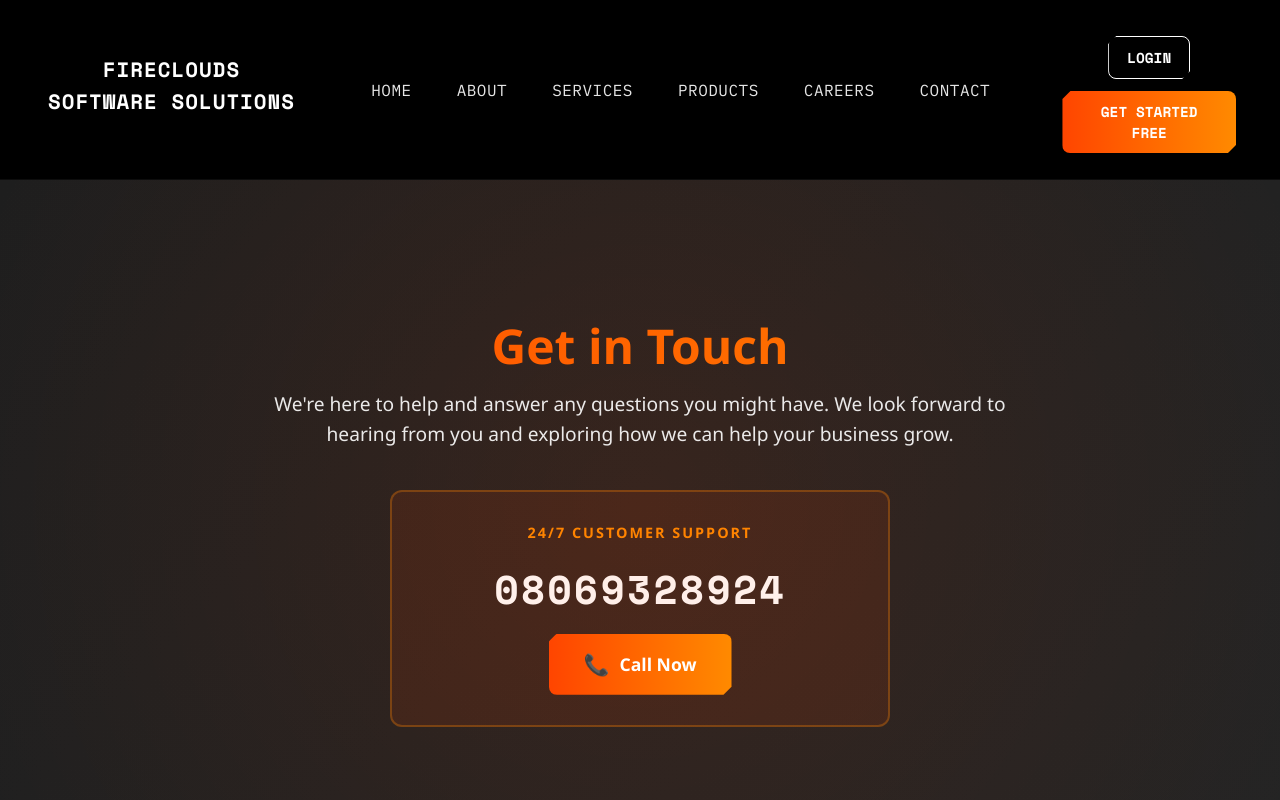
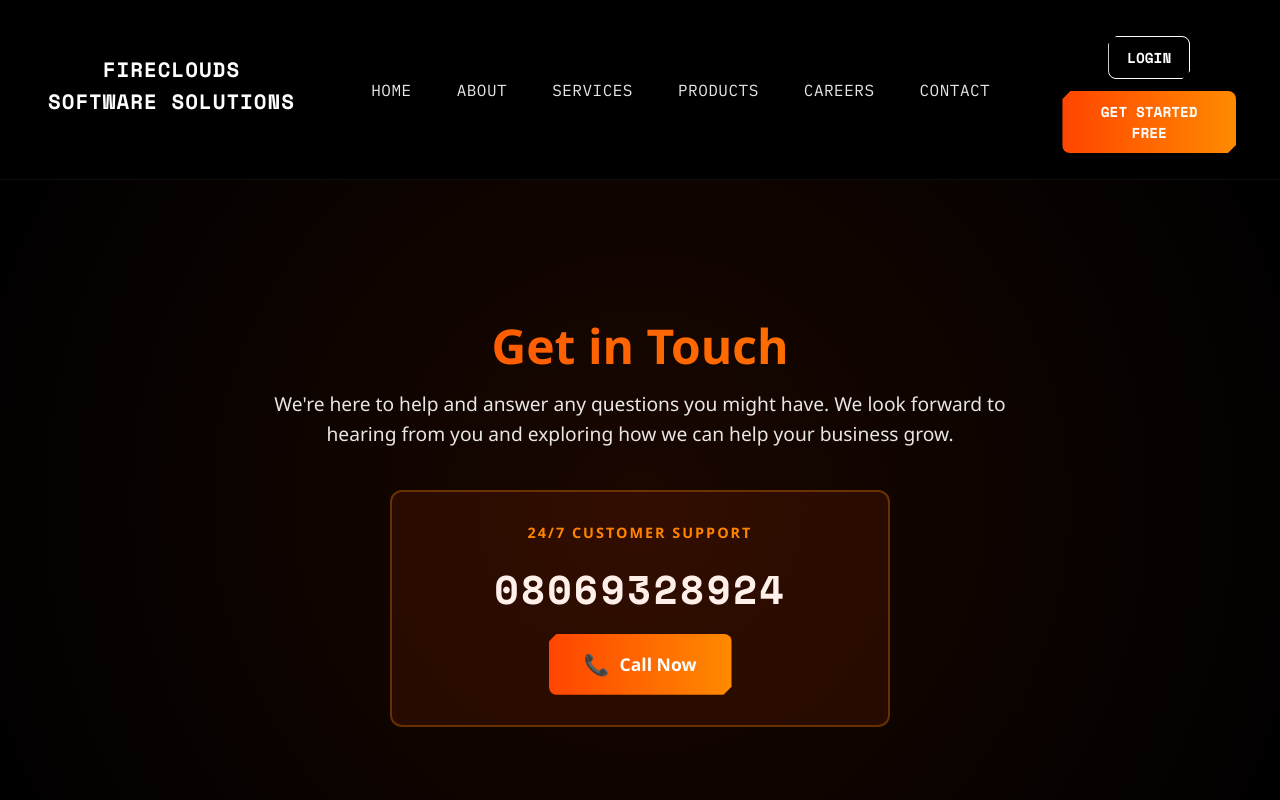
Before and after one commit to jayanthi1968cnr-hash/software-solution, a React (Vite) app: page /contact in a window 1280 px wide. Shown: the top 800 px of the page. Built offline with nearby package versions, Linux system fonts and the light colour scheme.

Commit message:
Add new features and server logic

```diff
--- a/src/styles/Contact.css
+++ b/src/styles/Contact.css
@@ -21,7 +21,7 @@
   width: 100vw;
   text-align: center;
   padding: 100px 20px;
-  background: linear-gradient(135deg, #1e1e1e, #242424);
+  background: linear-gradient(135deg, #000000, #000000);
   position: relative;
   overflow: hidden;
 }
```
